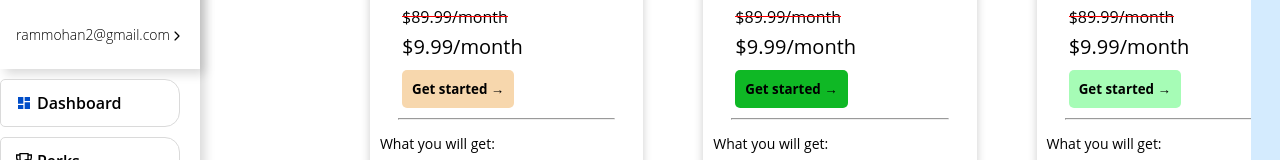
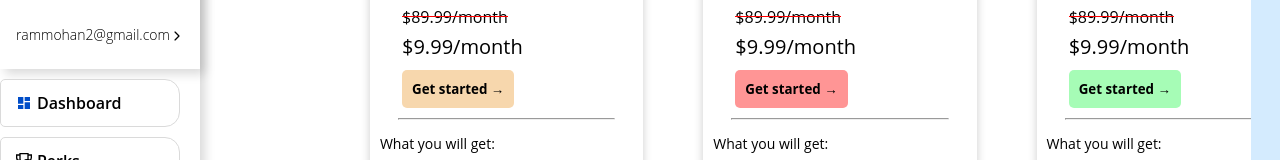
Before and after one commit to ben-350/Home-page, a React (Create React App) app: page / in a window 1280 px wide. Shown: the part 286-446 px from the top of the page. Built offline with nearby package versions, Linux system fonts and the light colour scheme; a web font is replaced by a local one.

Commit message:
Orange color 'get started' button

```diff
--- a/src/Components/Content.css
+++ b/src/Components/Content.css
@@ -108,7 +108,7 @@ margin-top:-20px;}
   margin-bottom: 10px;
 }
 .get-started-button2 {
-  background-color: rgb(15, 184, 37);
+  background-color:rgb(255, 149, 149);
   padding: 10px;
   color: #000000;
   font-weight: bold;
```
